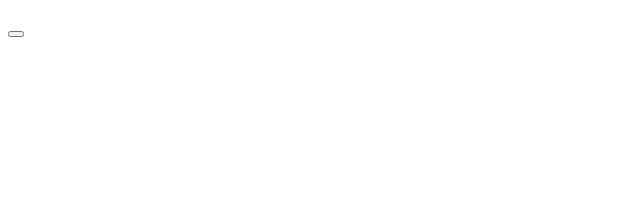
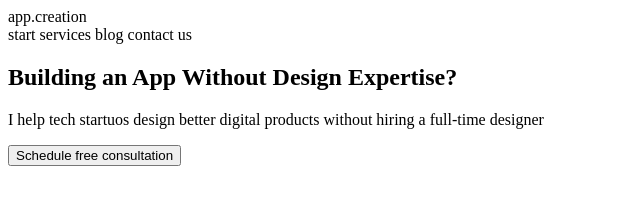
Before and after one commit to WebHeroSchool/board_site, a plain HTML site: page index.html in a window 1280 px wide. Shown: the whole page, without its empty margins (0-640 px from the left). Drawn offline with Linux system fonts and the light colour scheme.

Commit message:
Update index.html

```diff
--- a/index.html
+++ b/index.html
@@ -7,20 +7,21 @@
 
   <body>
     <header>
-       <div> </div>
+       <div> app.creation </div>
        <nav>
-         <a></a>
-         <a></a>
-         <a></a>
+         <a>start</a>
+         <a>services</a>
+         <a>blog</a>
+         <a>contact us</a>
        </nav>
 
     </header>
 
 <section>
    <main>
-     <h1>    </h1>
-     <p>  </p>
-     <button> </button>
+     <h1>Building an App Without Design Expertise?</h1>
+     <p>I help tech startuos design better digital products without hiring a full-time designer</p>
+     <button>Schedule free consultation</button>
 
  <div>
     <img>
```
